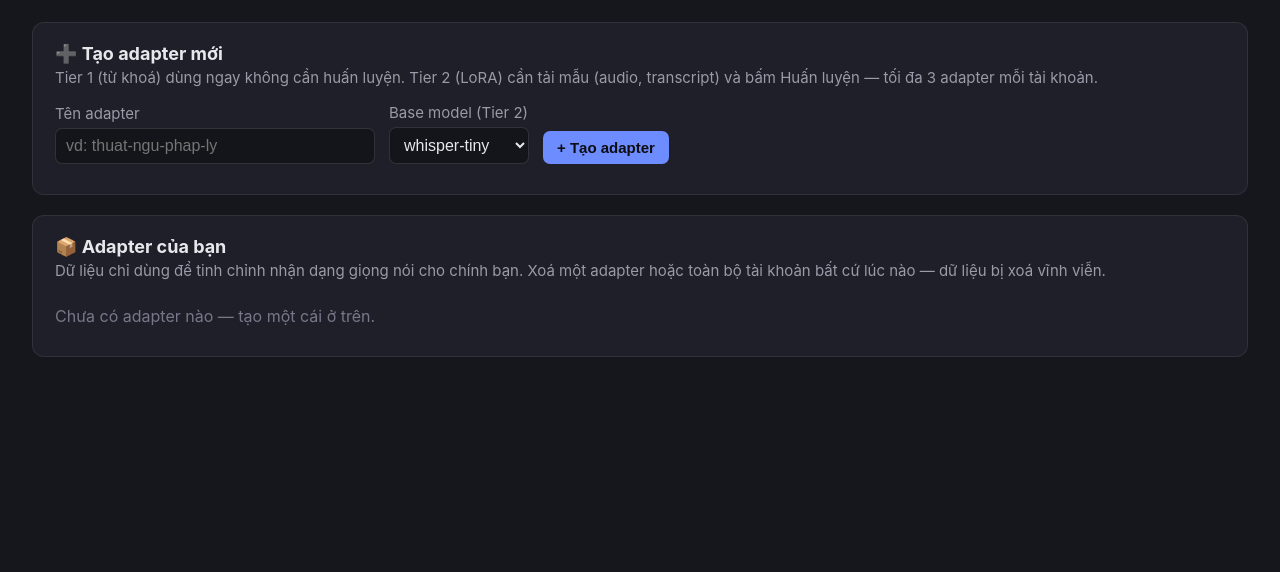
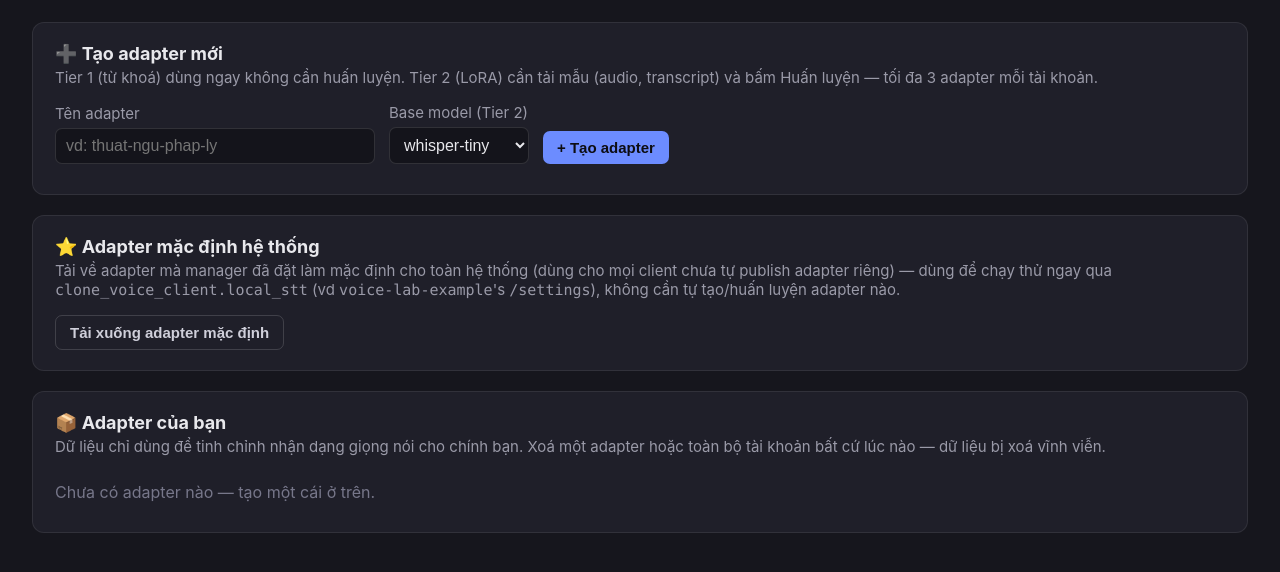
Before and after one commit to BaoNHN/clone-voice-station, a FastAPI app: page /stt-lab in a window 1280 px wide. Shown: the part 77-649 px from the top of the page. Run offline with FastAPI, Linux system fonts and the light colour scheme; the visitor is signed in with stand-in values (Sample User, id 1); data that the repository does not hold is empty.

Commit message:
Add a way for STT Lab guests to download the system default adapter
Previously the only download route was ownership-scoped
(GET /api/stt/adapters/{id}/download) -- a guest who doesn't happen to own
the adapter a manager set as system-wide default had no way to find or
fetch it, even though it's already what /api/transcribe falls back to for
every client with nothing of its own published. New
GET /api/stt/default_pack/download is deliberately NOT ownership-restricted
(just requires being a logged-in guest) since a system default is
conceptually public within the service already.

Factored the .stt-pack.zip-building logic (previously duplicated in the
guest and manager download routes) into a shared _build_stt_pack_response()
helper, reused by all three routes now.

Added a "Tải xuống adapter mặc định hệ thống" card/button to
stt_guest_dashboard.html, and documented the new endpoint in
docs/STT_LAB_GUIDE.md/.html.

```diff
--- a/app.py
+++ b/app.py
@@ -978,6 +978,37 @@ def _get_owned_stt_adapter(adapter_id: int, guest_id: int) -> dict:
     return adapter
 
 
+def _build_stt_pack_response(adapter: dict) -> Response:
+    """Builds the .stt-pack.zip Response for an adapter -- shared by the
+    guest's own download, the manager's any-adapter download, and the
+    guest-facing "download the current system default" route below (three
+    different auth/ownership rules, same file format)."""
+    has_lora = bool(adapter["adapter_path"]) and os.path.isdir(adapter["adapter_path"])
+    manifest = {
+        "adapter_id": adapter["id"],
+        "name": adapter["name"],
+        "base_model": adapter["base_model"],
+        "tier": 2 if has_lora else 1,
+        "backend_used": adapter["backend_used"] if has_lora else None,
+        "created_at": adapter["created_at"],
+    }
+    buf = io.BytesIO()
+    with zipfile.ZipFile(buf, "w", zipfile.ZIP_DEFLATED) as zf:
+        zf.writestr("manifest.json", json.dumps(manifest, ensure_ascii=False, indent=2))
+        zf.writestr("hotwords.json", json.dumps(adapter["hotwords"], ensure_ascii=False, indent=2))
+        if has_lora:
+            for fname in ("adapter_model.safetensors", "adapter_config.json"):
+                fpath = os.path.join(adapter["adapter_path"], fname)
+                if os.path.exists(fpath):
+                    zf.write(fpath, arcname=fname)
+
+    return Response(
+        content=buf.getvalue(),
+        media_type="application/zip",
+        headers={"Content-Disposition": f'attachment; filename="{adapter["id"]}.stt-pack.zip"'},
+    )
+
+
 def _reject_if_training(adapter: dict):
     """Guards every hotwords/sample mutation below -- the frontend already disables
     these controls while status=='training' (see stt_guest_dashboard.html), but that
@@ -1160,31 +1191,23 @@ async def continue_stt_adapter_route(adapter_id: int, pack: UploadFile = File(..
 @app.get("/api/stt/adapters/{adapter_id}/download")
 async def download_stt_adapter_route(adapter_id: int, guest_id: int = Depends(require_stt_guest)):
     adapter = _get_owned_stt_adapter(adapter_id, guest_id)
-
-    has_lora = bool(adapter["adapter_path"]) and os.path.isdir(adapter["adapter_path"])
-    manifest = {
-        "adapter_id": adapter["id"],
-        "name": adapter["name"],
-        "base_model": adapter["base_model"],
-        "tier": 2 if has_lora else 1,
-        "backend_used": adapter["backend_used"] if has_lora else None,
-        "created_at": adapter["created_at"],
-    }
-    buf = io.BytesIO()
-    with zipfile.ZipFile(buf, "w", zipfile.ZIP_DEFLATED) as zf:
-        zf.writestr("manifest.json", json.dumps(manifest, ensure_ascii=False, indent=2))
-        zf.writestr("hotwords.json", json.dumps(adapter["hotwords"], ensure_ascii=False, indent=2))
-        if has_lora:
-            for fname in ("adapter_model.safetensors", "adapter_config.json"):
-                fpath = os.path.join(adapter["adapter_path"], fname)
-                if os.path.exists(fpath):
-                    zf.write(fpath, arcname=fname)
-
-    return Response(
-        content=buf.getvalue(),
-        media_type="application/zip",
-        headers={"Content-Disposition": f'attachment; filename="{adapter_id}.stt-pack.zip"'},
-    )
+    return _build_stt_pack_response(adapter)
+
+
+@app.get("/api/stt/default_pack/download")
+async def download_default_stt_pack_route(guest_id: int = Depends(require_stt_guest)):
+    """Lets any logged-in STT Lab guest grab the current system-wide default
+    adapter (see /manager/stt/adapters/{id}/set-default) as a .stt-pack.zip --
+    unlike the owner-scoped download above, this is deliberately NOT
+    ownership-restricted, since the whole point of a system default is that
+    it's already what /api/transcribe falls back to for every client with
+    nothing of their own published; a guest wanting to try it locally
+    (clone_voice_client.local_stt, see voice-lab-example's /settings) has no
+    other way to find/download it if they don't happen to own it themselves."""
+    adapter = get_default_stt_adapter()
+    if not adapter:
+        raise HTTPException(status_code=404, detail="Hệ thống chưa có adapter mặc định nào.")
+    return _build_stt_pack_response(adapter)
 
 
 @app.post("/api/stt/adapters/{adapter_id}/publish")
@@ -1444,31 +1467,7 @@ async def manager_continue_stt_adapter_route(adapter_id: int, pack: UploadFile =
 @app.get("/manager/stt/adapters/{adapter_id}/download")
 async def manager_download_stt_adapter_route(adapter_id: int, manager: str = Depends(require_manager)):
     adapter = _get_stt_adapter_or_404(adapter_id)
-
-    has_lora = bool(adapter["adapter_path"]) and os.path.isdir(adapter["adapter_path"])
-    manifest = {
-        "adapter_id": adapter["id"],
-        "name": adapter["name"],
-        "base_model": adapter["base_model"],
-        "tier": 2 if has_lora else 1,
-        "backend_used": adapter["backend_used"] if has_lora else None,
-        "created_at": adapter["created_at"],
-    }
-    buf = io.BytesIO()
-    with zipfile.ZipFile(buf, "w", zipfile.ZIP_DEFLATED) as zf:
-        zf.writestr("manifest.json", json.dumps(manifest, ensure_ascii=False, indent=2))
-        zf.writestr("hotwords.json", json.dumps(adapter["hotwords"], ensure_ascii=False, indent=2))
-        if has_lora:
-            for fname in ("adapter_model.safetensors", "adapter_config.json"):
-                fpath = os.path.join(adapter["adapter_path"], fname)
-                if os.path.exists(fpath):
-                    zf.write(fpath, arcname=fname)
-
-    return Response(
-        content=buf.getvalue(),
-        media_type="application/zip",
-        headers={"Content-Disposition": f'attachment; filename="{adapter_id}.stt-pack.zip"'},
-    )
+    return _build_stt_pack_response(adapter)
 
 
 @app.post("/manager/stt/adapters/{adapter_id}/unpublish")
--- a/docs/STT_LAB_GUIDE.html
+++ b/docs/STT_LAB_GUIDE.html
@@ -144,6 +144,7 @@ GET    /api/stt/adapters/{id}         chi tiết 1 adapter (poll status)
 PUT    /api/stt/adapters/{id}         đổi tên / cập nhật hotwords
 DELETE /api/stt/adapters/{id}         xoá adapter (+ file trên đĩa)
 GET    /api/stt/adapters/{id}/download  tải .stt-pack.zip
+GET    /api/stt/default_pack/download   tải adapter mặc định hệ thống (không cần sở hữu)
 
 POST   /api/stt/adapters/{id}/samples          upload mẫu (audio, transcript)
 GET    /api/stt/adapters/{id}/samples          danh sách mẫu
--- a/templates/stt_guest_dashboard.html
+++ b/templates/stt_guest_dashboard.html
@@ -208,6 +208,13 @@
 <div class="card" id="trainingProgressCard" hidden>
   <h2>⏳ Đang huấn luyện</h2>
   <div id="trainingProgressList"></div>
+</div>
+
+<!-- ══ System default ══ -->
+<div class="card">
+  <h2>⭐ Adapter mặc định hệ thống</h2>
+  <p class="desc">Tải về adapter mà manager đã đặt làm mặc định cho toàn hệ thống (dùng cho mọi client chưa tự publish adapter riêng) — dùng để chạy thử ngay qua <span class="mono" style="font-family:'SF Mono',Consolas,monospace;">clone_voice_client.local_stt</span> (vd <span class="mono" style="font-family:'SF Mono',Consolas,monospace;">voice-lab-example</span>'s <span class="mono" style="font-family:'SF Mono',Consolas,monospace;">/settings</span>), không cần tự tạo/huấn luyện adapter nào.</p>
+  <button class="btn ghost" onclick="downloadDefaultPack()">Tải xuống adapter mặc định</button>
 </div>
 
 <!-- ══ Adapters ══ -->
@@ -631,6 +638,30 @@ async function downloadAdapter(id) {
   window.location.href = `/api/stt/adapters/${id}/download`;
 }
 
+async function downloadDefaultPack() {
+  // Not a plain navigation like downloadAdapter() above -- a missing system
+  // default (no manager has set one yet) is a real, expected state here
+  // (unlike per-adapter download, which only ever targets an adapter the
+  // guest already knows exists), so this needs to inspect the response
+  // before committing to a download vs. showing a friendly error via toast().
+  try {
+    const res = await fetch('/api/stt/default_pack/download');
+    if (!res.ok) {
+      const data = await res.json().catch(() => ({}));
+      throw new Error(data.detail || ('HTTP ' + res.status));
+    }
+    const blob = await res.blob();
+    const url  = URL.createObjectURL(blob);
+    const a    = document.createElement('a');
+    a.href = url;
+    a.download = 'default.stt-pack.zip';
+    document.body.appendChild(a);
+    a.click();
+    a.remove();
+    URL.revokeObjectURL(url);
+  } catch (e) { toast(e.message, 'error'); }
+}
+
 async function publishAdapter(id) {
   try {
     await api(`/api/stt/adapters/${id}/publish`, { method: 'POST' });
```
Also changed, not shown: docs/STT_LAB_GUIDE.md (+1 -0 lines).
